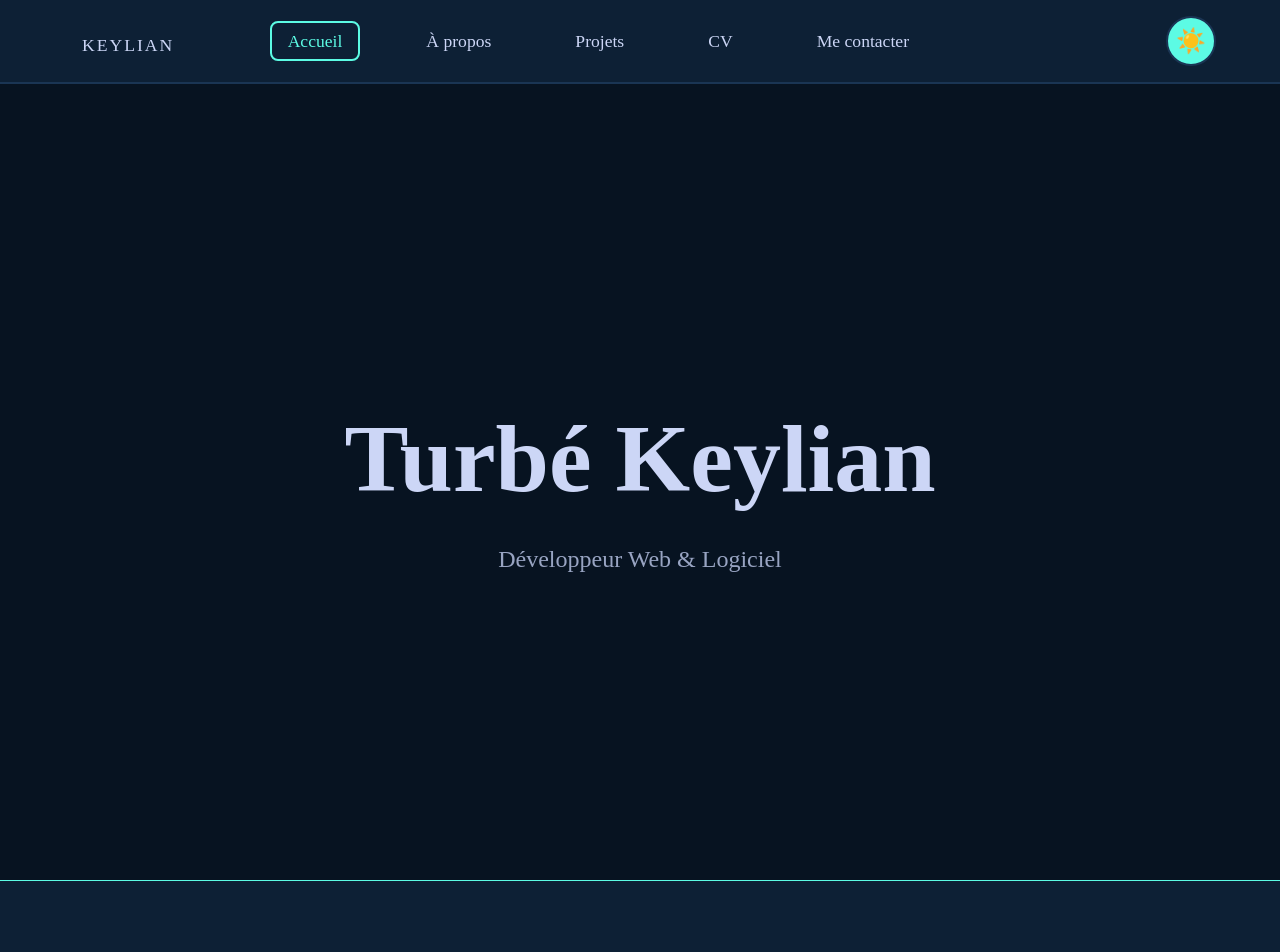
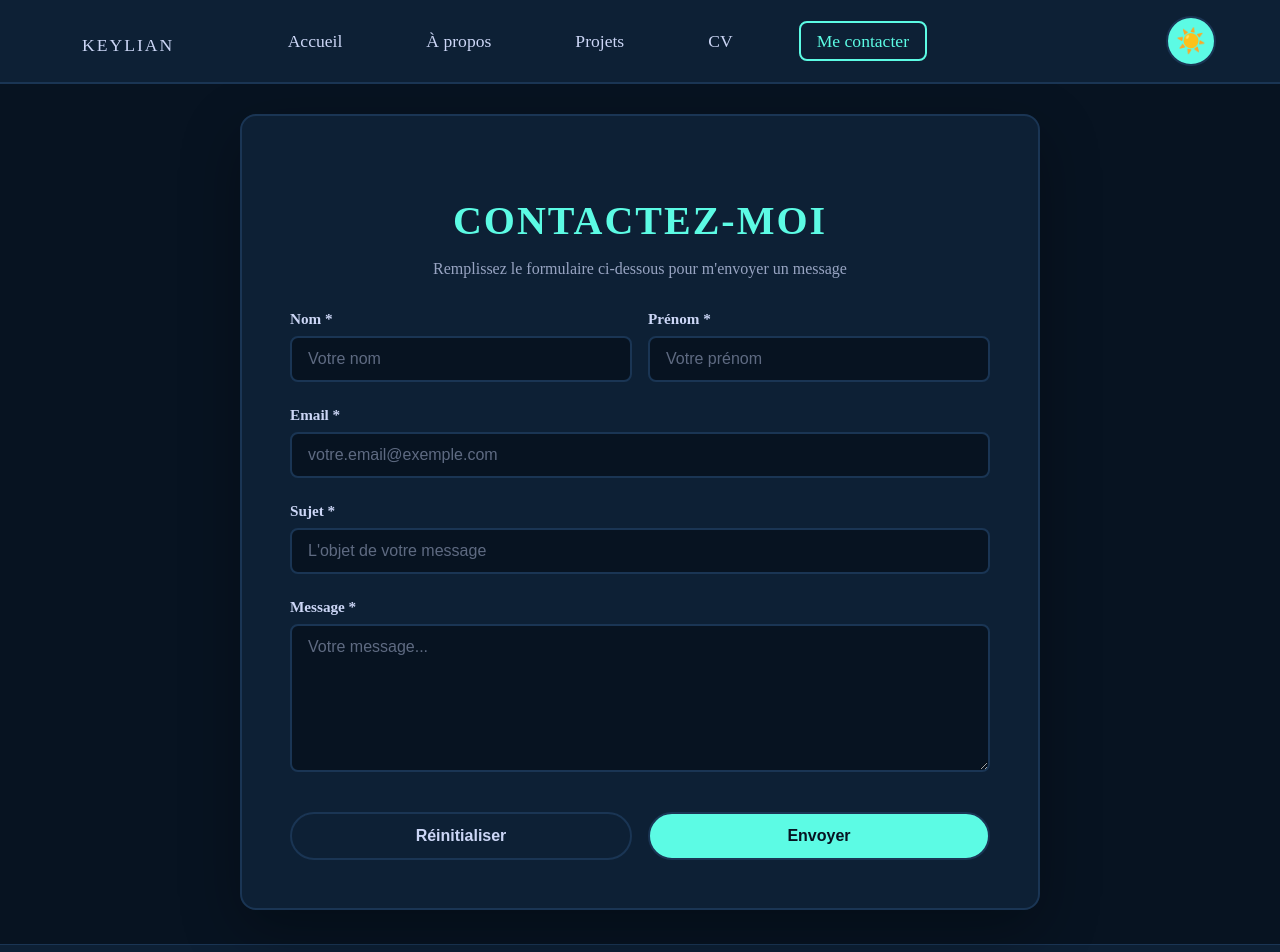
Before and after one commit to keylian15/portfolio, a Vue app: page /contact in a window 1280 px wide. Before the commit this address led to /. Shown: the top 952 px of the page. Built offline with nearby package versions, Linux system fonts and the light colour scheme; some icons are missing.

Commit message:
feat(contact): ajout d'un formulaire de contact

```diff
--- a/package.json
+++ b/package.json
@@ -17,6 +17,7 @@
     "@headlessui/vue": "^1.7.23",
     "@heroicons/vue": "^2.2.0",
     "@kalimahapps/vue-icons": "^1.9.5",
+    "emailjs-com": "^3.2.0",
     "vue": "^3.5.22",
     "vue-router": "^4.6.3"
   },
--- a/src/router/router.js
+++ b/src/router/router.js
@@ -2,6 +2,7 @@ import { createRouter, createWebHistory } from 'vue-router'
 import HomeView from '../views/HomeView.vue'
 import ProjetsView from '@/views/ProjetsView.vue'
 import AProposView from '@/views/AProposView.vue'
+import ContactView from '@/views/ContactView.vue'
 
 const router = createRouter({
   history: createWebHistory(import.meta.env.BASE_URL),
@@ -22,6 +23,11 @@ const router = createRouter({
       component: AProposView,
     },
     {
+      path: '/contact',
+      name: 'contact',
+      component: ContactView,
+    },
+    {
       path: '/:pathMatch(.*)*', // 404 ->
       redirect: '/',
     },
--- /dev/null
+++ b/src/views/ContactView.vue
@@ -0,0 +1,349 @@
+<template>
+    <div class="contact-container">
+        <div class="contact-card">
+            <h2 class="contact-title">Contactez-moi</h2>
+            <p class="contact-subtitle">Remplissez le formulaire ci-dessous pour m'envoyer un message</p>
+
+            <form @submit.prevent="handleSubmit" class="contact-form">
+                <!-- Nom et Prénom sur la même ligne -->
+                <div class="form-row">
+                    <div class="form-group">
+                        <label for="nom">Nom *</label>
+                        <input type="text" id="nom" v-model="formData.nom" :class="{ 'error': errors.nom }"
+                            placeholder="Votre nom" />
+                        <span v-if="errors.nom" class="error-message">{{ errors.nom }}</span>
+                    </div>
+
+                    <div class="form-group">
+                        <label for="prenom">Prénom *</label>
+                        <input type="text" id="prenom" v-model="formData.prenom" :class="{ 'error': errors.prenom }"
+                            placeholder="Votre prénom" />
+                        <span v-if="errors.prenom" class="error-message">{{ errors.prenom }}</span>
+                    </div>
+                </div>
+
+                <!-- Email -->
+                <div class="form-group">
+                    <label for="email">Email *</label>
+                    <input type="email" id="email" v-model="formData.email" :class="{ 'error': errors.email }"
+                        placeholder="votre.email@exemple.com" />
+                    <span v-if="errors.email" class="error-message">{{ errors.email }}</span>
+                </div>
+
+                <!-- Sujet -->
+                <div class="form-group">
+                    <label for="sujet">Sujet *</label>
+                    <input type="text" id="sujet" v-model="formData.sujet" :class="{ 'error': errors.sujet }"
+                        placeholder="L'objet de votre message" />
+                    <span v-if="errors.sujet" class="error-message">{{ errors.sujet }}</span>
+                </div>
+
+                <!-- Message -->
+                <div class="form-group">
+                    <label for="message">Message *</label>
+                    <textarea id="message" v-model="formData.message" :class="{ 'error': errors.message }"
+                        placeholder="Votre message..." rows="6"></textarea>
+                    <span v-if="errors.message" class="error-message">{{ errors.message }}</span>
+                </div>
+
+                <!-- Boutons -->
+                <div class="form-actions">
+                    <button type="button" @click="resetForm" class="btn-secondary">
+                        Réinitialiser
+                    </button>
+                    <button type="submit" class="btn-primary" :disabled="isSubmitting">
+                        {{ isSubmitting ? 'Envoi...' : 'Envoyer' }}
+                    </button>
+                </div>
+
+                <!-- Message de succès -->
+                <div v-if="submitSuccess" class="success-message">
+                    ✓ Votre message a été envoyé avec succès !
+                </div>
+            </form>
+        </div>
+    </div>
+</template>
+
+<script setup>
+import { ref } from 'vue'
+
+const formData = ref({
+    nom: '',
+    prenom: '',
+    email: '',
+    sujet: '',
+    message: ''
+})
+
+const errors = ref({})
+const isSubmitting = ref(false)
+const submitSuccess = ref(false)
+
+function validateForm() {
+    errors.value = {}
+
+    if (!formData.value.nom.trim()) {
+        errors.value.nom = 'Le nom est requis'
+    }
+
+    if (!formData.value.prenom.trim()) {
+        errors.value.prenom = 'Le prénom est requis'
+    }
+
+    if (!formData.value.email.trim()) {
+        errors.value.email = "L'email est requis"
+    } else if (!/^[^\s@]+@[^\s@]+\.[^\s@]+$/.test(formData.value.email)) {
+        errors.value.email = "L'email n'est pas valide"
+    }
+
+    if (!formData.value.sujet.trim()) {
+        errors.value.sujet = 'Le sujet est requis'
+    }
+
+    if (!formData.value.message.trim()) {
+        errors.value.message = 'Le message est requis'
+    } else if (formData.value.message.trim().length < 10) {
+        errors.value.message = 'Le message doit contenir au moins 10 caractères'
+    }
+
+    return Object.keys(errors.value).length === 0
+}
+
+import emailjs from 'emailjs-com'
+
+async function handleSubmit() {
+    submitSuccess.value = false
+
+    if (!validateForm()) {
+        return
+    }
+
+    isSubmitting.value = true
+
+    try {
+        await emailjs.send(
+            'portfolio',
+            'template_3baaz34',
+            {
+                nom: formData.value.nom,
+                prenom: formData.value.prenom,
+                email: formData.value.email,
+                sujet: formData.value.sujet,
+                message: formData.value.message
+            },
+            'N-Gf1fj646CGnEbb8'
+        )
+
+        submitSuccess.value = true
+        resetForm()
+
+        setTimeout(() => submitSuccess.value = false, 5000)
+    } catch (error) {
+        console.error('Erreur lors de l\'envoi:', error)
+        errors.value.message = "Une erreur s'est produite lors de l'envoi. Veuillez réessayer."
+    } finally {
+        isSubmitting.value = false
+    }
+}
+function resetForm() {
+    formData.value = {
+        nom: '',
+        prenom: '',
+        email: '',
+        sujet: '',
+        message: ''
+    }
+    errors.value = {}
+    submitSuccess.value = false
+}
+</script>
+
+<style scoped>
+.contact-container {
+    min-height: 100vh;
+    display: flex;
+    align-items: center;
+    justify-content: center;
+    padding: 2rem;
+    background: var(--color-background-main);
+}
+
+.contact-card {
+    background: var(--color-background-card);
+    border-radius: 16px;
+    padding: 3rem;
+    max-width: 700px;
+    width: 100%;
+    box-shadow: 0 20px 60px rgba(0, 0, 0, 0.3);
+    border: 2px solid var(--color-border);
+}
+
+.contact-title {
+    font-size: 2.5rem;
+    font-weight: 700;
+    color: var(--color-accent);
+    margin-bottom: 0.5rem;
+    text-align: center;
+    text-transform: uppercase;
+    letter-spacing: 2px;
+}
+
+.contact-subtitle {
+    color: var(--color-text-light);
+    text-align: center;
+    margin-bottom: 2rem;
+}
+
+.contact-form {
+    display: flex;
+    flex-direction: column;
+    gap: 1.5rem;
+}
+
+.form-row {
+    display: grid;
+    grid-template-columns: 1fr 1fr;
+    gap: 1rem;
+}
+
+.form-group {
+    display: flex;
+    flex-direction: column;
+    gap: 0.5rem;
+}
+
+label {
+    font-weight: 600;
+    color: var(--color-text);
+    font-size: 0.95rem;
+}
+
+input,
+textarea {
+    padding: 0.75rem 1rem;
+    border: 2px solid var(--color-border);
+    border-radius: 8px;
+    font-size: 1rem;
+    transition: all 0.3s ease;
+    font-family: var(--font-family-main);
+    background: var(--color-primary);
+    color: var(--color-text);
+}
+
+input::placeholder,
+textarea::placeholder {
+    color: var(--color-text-light);
+    opacity: 0.6;
+}
+
+input:focus,
+textarea:focus {
+    outline: none;
+    border-color: var(--color-accent);
+    box-shadow: 0 0 12px rgba(92, 251, 228, 0.5);
+}
+
+input.error,
+textarea.error {
+    border-color: #f56565;
+}
+
+.error-message {
+    color: #f56565;
+    font-size: 0.875rem;
+    margin-top: -0.25rem;
+}
+
+textarea {
+    resize: vertical;
+    min-height: 120px;
+}
+
+.form-actions {
+    display: flex;
+    gap: 1rem;
+    margin-top: 1rem;
+}
+
+.btn-primary,
+.btn-secondary {
+    flex: 1;
+    padding: 0.8rem 2.5rem;
+    border-radius: 50px;
+    font-size: 1rem;
+    font-weight: 600;
+    cursor: pointer;
+    transition: all 0.3s ease;
+    font-family: var(--font-family-main);
+}
+
+.btn-primary {
+    background: var(--color-accent);
+    color: var(--color-primary);
+    border: 2px solid var(--color-border);
+}
+
+.btn-primary:hover:not(:disabled) {
+    background-color: var(--color-secondary);
+    border-color: var(--color-accent);
+    box-shadow: var(--shadow-hover);
+    color: var(--color-accent);
+    transform: translateY(-5px) scale(1.02);
+}
+
+.btn-primary:disabled {
+    opacity: 0.5;
+    cursor: not-allowed;
+    transform: none;
+}
+
+.btn-secondary {
+    background: var(--color-secondary);
+    color: var(--color-text);
+    border: 2px solid var(--color-border);
+}
+
+.btn-secondary:hover {
+    border-color: var(--color-accent);
+    color: var(--color-accent);
+    transform: translateY(-2px);
+}
+
+.success-message {
+    background: rgba(92, 251, 228, 0.1);
+    color: var(--color-accent);
+    padding: 1rem;
+    border-radius: 8px;
+    text-align: center;
+    font-weight: 600;
+    border: 2px solid var(--color-accent);
+    animation: slideIn 0.3s ease;
+}
+
+@keyframes slideIn {
+    from {
+        opacity: 0;
+        transform: translateY(-10px);
+    }
+
+    to {
+        opacity: 1;
+        transform: translateY(0);
+    }
+}
+
+@media (max-width: 640px) {
+    .contact-card {
+        padding: 2rem;
+    }
+
+    .form-row {
+        grid-template-columns: 1fr;
+    }
+
+    .form-actions {
+        flex-direction: column;
+    }
+}
+</style>
```
Also changed, not shown: 1 other file (tests, documents, lock files or other folders).
